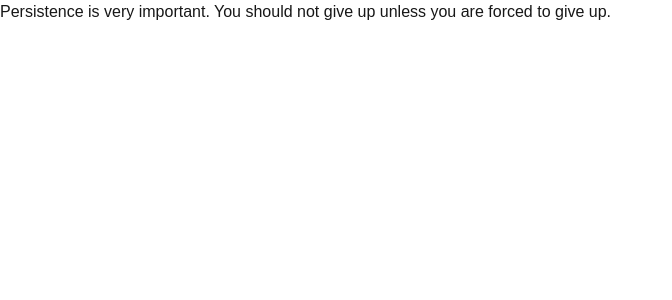
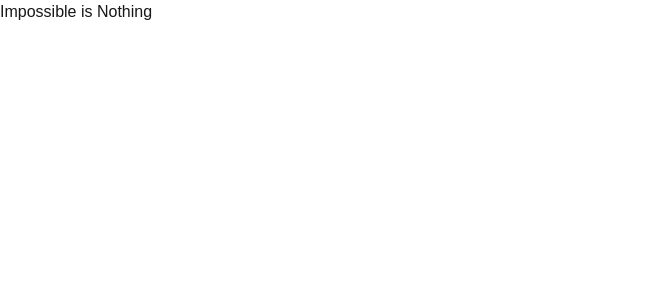
Before and after one commit to AaroneGeorge/athenafoss.com, a Next.js app: page / in a window 1280 px wide. Shown: the top 300 px of the page, without its empty margins (0-672 px from the left). Built offline with nearby package versions, Linux system fonts and the light colour scheme.

Commit message:
new quote

```diff
--- a/src/app/page.js
+++ b/src/app/page.js
@@ -4,8 +4,7 @@ export default function Home() {
   return (
     <div className="flex items-center justify-center min-h-screen bg-gray-100 p-4">
       <h1 className="text-xl sm:text-2xl md:text-3xl lg:text-4xl tracking-tighter opacity-90 font-medium text-gray-800 text-center whitespace-normal lg:whitespace-nowrap overflow-hidden">
-        Persistence is very important. You should not give up unless you are
-        forced to give up.
+        Impossible is Nothing
       </h1>
     </div>
   );
```
